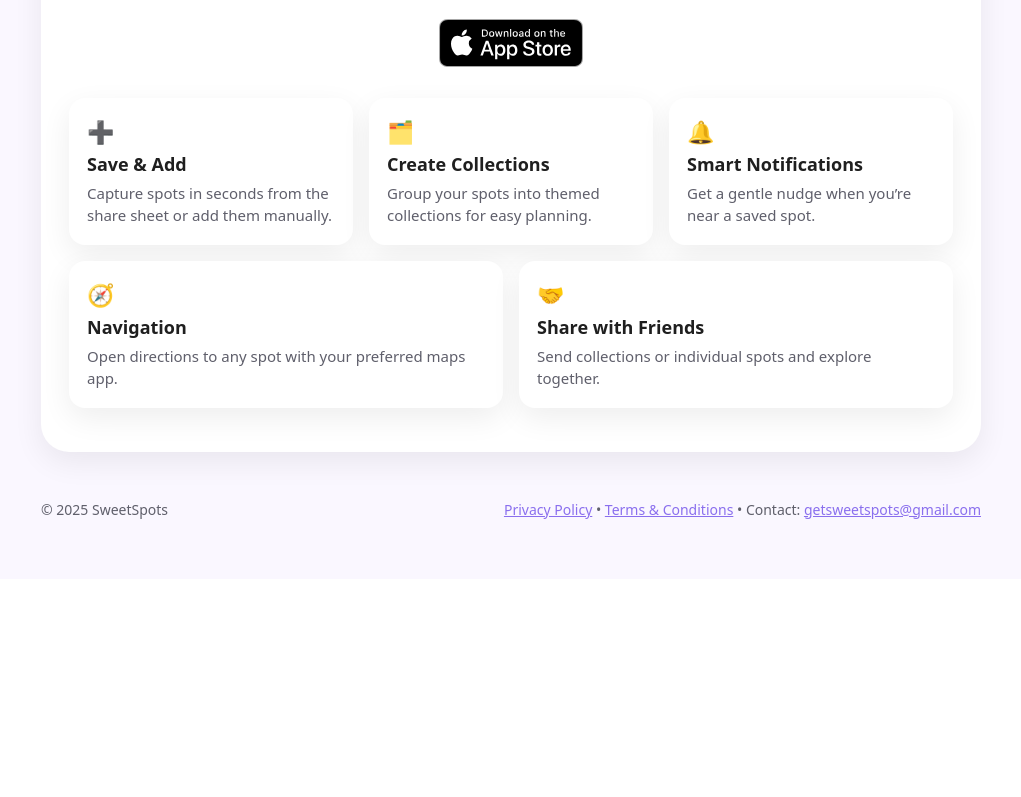
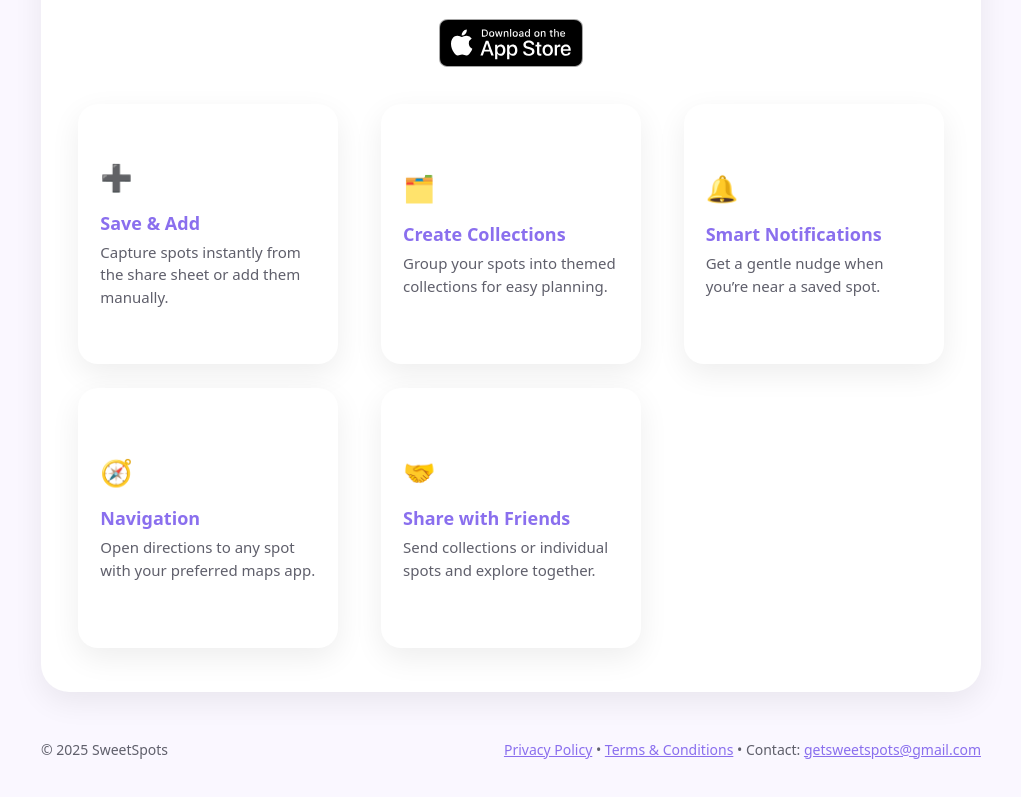
Before and after one commit to CGroll04/SweetSpotsWebsite, a plain HTML site: page index.html in a window 1280 px wide. Shown: the part 471-1268 px from the top of the page, without its empty margins (129-1150 px from the left). Before the commit the page ends 1050 px from the top, so only its background shows below. Drawn offline with Linux system fonts and the light colour scheme.

Commit message:
Update index.html

```diff
--- a/index.html
+++ b/index.html
@@ -19,31 +19,35 @@
   <meta name="twitter:card" content="summary_large_image" />
 
   <style>
-    :root{
+    :root {
       --bg:#faf7ff;
       --card:#ffffff;
       --text:#1f1f1f;
       --muted:#5f5f6b;
       --purple:#8A6FEE;
       --shadow: 0 10px 30px rgba(0,0,0,.07);
-      --radius: 16px;
+      --radius: 20px;
       --maxw: 980px;
     }
-    *{box-sizing:border-box}
-    html,body{margin:0}
-    body{
+
+    * { box-sizing: border-box; margin: 0; padding: 0; }
+
+    body {
       font-family: ui-sans-serif, system-ui, -apple-system, Segoe UI, Roboto, "Helvetica Neue", Arial;
-      color:var(--text);
-      background: radial-gradient(1200px 600px at 50% -100px, #efe9ff 0,#faf8ff 40%, var(--bg) 75%);
+      color: var(--text);
+      background: radial-gradient(1200px 600px at 50% -100px, #efe9ff 0, #faf8ff 40%, var(--bg) 75%);
     }
-    .wrap{max-width:var(--maxw); margin:48px auto; padding:0 20px}
-    .hero{
-      background:var(--card);
-      border-radius:28px;
-      box-shadow:var(--shadow);
-      padding:44px 28px;
-      text-align:center;
+
+    .wrap { max-width: var(--maxw); margin: 48px auto; padding: 0 20px; }
+
+    .hero {
+      background: var(--card);
+      border-radius: 28px;
+      box-shadow: var(--shadow);
+      padding: 44px 28px;
+      text-align: center;
     }
+
     .logo-img {
       width: 240px;
       aspect-ratio: 1 / 1;
@@ -54,42 +58,107 @@
       box-shadow: 0 6px 16px rgba(138,111,238,.25);
       max-width: 25vw;
     }
-    h1{font-size:40px; line-height:1.1; margin:0 0 14px; color:var(--purple)}
-    .lead{color:var(--muted); font-size:18px; line-height:1.6; margin:0 auto 22px; max-width:760px}
-    .store-badges{
-      display:flex; gap:14px; justify-content:center; align-items:center; flex-wrap:wrap; margin-bottom:8px;
-    }
-    .store-badges a img{height:48px}
 
-    /* NEW: feature rows layout */
-    .features{margin:26px 0 0}
-    .row-3{
-      display:grid; gap:16px;
-      grid-template-columns: repeat(3, minmax(240px,1fr));
-    }
-    @media (max-width: 900px){
-      .row-3{ grid-template-columns: repeat(auto-fit, minmax(240px,1fr)); }
-    }
-    .row-2{
-      margin-top:16px;
-      display:flex; gap:16px; justify-content:center; flex-wrap:wrap;
-    }
-    .row-2 .card{
-      flex:1 1 320px;          /* grows nicely but stays readable */
-      max-width:480px;         /* prevents super-wide cards on desktop */
+    h1 {
+      font-size: 40px;
+      line-height: 1.1;
+      margin-bottom: 14px;
+      color: var(--purple);
     }
 
-    .card{background:var(--card); border-radius:var(--radius); padding:18px; box-shadow:var(--shadow); text-align:left;}
-    .card h3{margin:6px 0 6px; font-size:18px}
-    .card p{margin:0; color:var(--muted); font-size:15px; line-height:1.5}
-    .icon{font-size:22px}
-    footer{
-      max-width:var(--maxw); margin:26px auto 60px; padding:0 20px; color:var(--muted); font-size:14px;
-      display:flex; justify-content:space-between; gap:10px; flex-wrap:wrap;
+    .lead {
+      color: var(--muted);
+      font-size: 18px;
+      line-height: 1.6;
+      margin: 0 auto 22px;
+      max-width: 760px;
     }
-    a{color:var(--purple)}
+
+    .store-badges {
+      display: flex;
+      gap: 14px;
+      justify-content: center;
+      align-items: center;
+      flex-wrap: wrap;
+      margin-bottom: 16px;
+    }
+
+    .store-badges a img { height: 48px; }
+
+    /* === Feature grid === */
+    .grid {
+      display: grid;
+      grid-template-columns: repeat(3, 1fr);
+      gap: 24px;
+      justify-items: center;
+      align-items: stretch;
+      margin-top: 32px;
+    }
+
+    .card {
+      background: var(--card);
+      width: 260px;
+      aspect-ratio: 1 / 1;
+      border-radius: var(--radius);
+      box-shadow: var(--shadow);
+      padding: 22px;
+      text-align: left;
+      display: flex;
+      flex-direction: column;
+      justify-content: center;
+      transition: transform 0.2s ease;
+    }
+
+    .card:hover {
+      transform: translateY(-4px);
+    }
+
+    .icon {
+      font-size: 26px;
+      margin-bottom: 10px;
+    }
+
+    .card h3 {
+      margin: 6px 0;
+      font-size: 18px;
+      color: var(--purple);
+    }
+
+    .card p {
+      color: var(--muted);
+      font-size: 15px;
+      line-height: 1.5;
+    }
+
+    .ghost {
+      visibility: hidden;
+    }
+
+    @media (max-width: 900px) {
+      .grid { grid-template-columns: repeat(2, 1fr); }
+    }
+
+    @media (max-width: 600px) {
+      .grid { grid-template-columns: 1fr; }
+      .card { width: 100%; aspect-ratio: auto; }
+    }
+
+    footer {
+      max-width: var(--maxw);
+      margin: 40px auto 60px;
+      padding: 0 20px;
+      color: var(--muted);
+      font-size: 14px;
+      display: flex;
+      justify-content: space-between;
+      gap: 10px;
+      flex-wrap: wrap;
+    }
+
+    a { color: var(--purple); }
   </style>
 
+  <!-- Structured data for SEO -->
   <script type="application/ld+json">
   {
     "@context": "https://schema.org",
@@ -107,6 +176,7 @@
   <main class="wrap">
     <section class="hero">
       <img src="SweetSpotsLogo.png" alt="SweetSpots logo" class="logo-img" />
+
       <h1>SweetSpots</h1>
       <p class="lead">
         Turn your social media finds into real-world adventures.
@@ -119,14 +189,12 @@
         </a>
       </div>
 
-      <!-- NEW: split rows + requested order -->
-      <section class="features" aria-label="App features">
-        <!-- Top row (3) -->
-        <div class="row-3">
+      <!-- Feature grid (3 top, 2 centered bottom) -->
+      <div class="grid">
         <article class="card">
           <div class="icon" aria-hidden="true">➕</div>
           <h3>Save &amp; Add</h3>
-            <p>Capture spots in seconds from the share sheet or add them manually.</p>
+          <p>Capture spots instantly from the share sheet or add them manually.</p>
         </article>
 
         <article class="card">
@@ -140,10 +208,7 @@
           <h3>Smart Notifications</h3>
           <p>Get a gentle nudge when you’re near a saved spot.</p>
         </article>
-        </div>
 
-        <!-- Bottom row (2 centered) -->
-        <div class="row-2">
         <article class="card">
           <div class="icon" aria-hidden="true">🧭</div>
           <h3>Navigation</h3>
@@ -155,9 +220,10 @@
           <h3>Share with Friends</h3>
           <p>Send collections or individual spots and explore together.</p>
         </article>
+
+        <!-- ghost cell for bottom centering -->
+        <div class="ghost"></div>
       </div>
-      </section>
-      <!-- /features -->
     </section>
   </main>
 
@@ -170,6 +236,8 @@
     </span>
   </footer>
 
-  <script>document.getElementById('y').textContent = new Date().getFullYear()</script>
+  <script>
+    document.getElementById('y').textContent = new Date().getFullYear();
+  </script>
 </body>
 </html>
```
Lines whose indentation alone changed are shown as unchanged.
